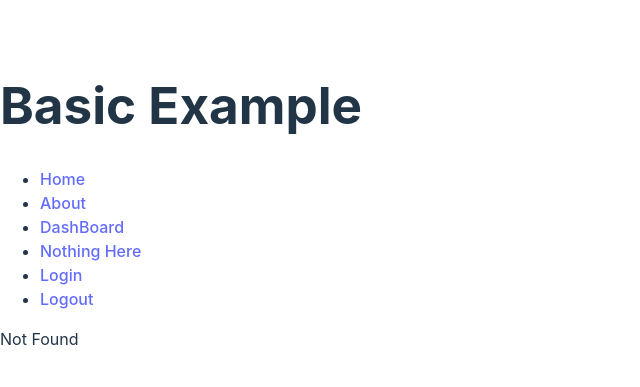
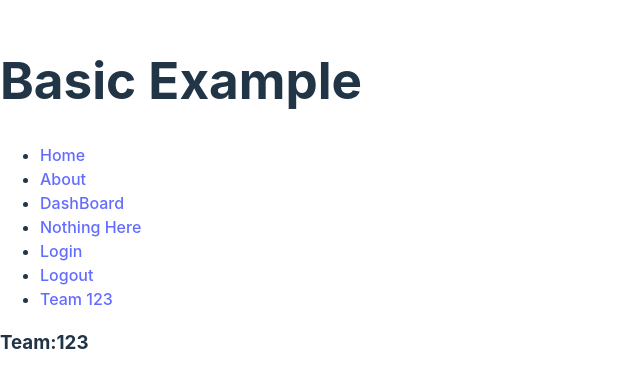
Before and after one commit to brom5033/react-router-dom, a React (Vite) app: page /team/123 in a window 1280 px wide. Before the commit this address had no page. Shown: the part 203-590 px from the top of the page, without its empty margins (0-640 px from the left). Built offline with nearby package versions, Linux system fonts and the light colour scheme; the HTML template or start-up script is replaced by a standard one.

Commit message:
feat(team): add useparams

```diff
--- a/src/App.jsx
+++ b/src/App.jsx
@@ -1,6 +1,7 @@
 import { Routes, Route } from "react-router-dom";
 import Layout from "./routes/Layout";
 import AuthLayout from "./routes/AuthLayout";
+import Team from "./routes/Team";
 
 function App() {
   return (
@@ -14,6 +15,7 @@ function App() {
           <Route path="logout" element={<>Logout</>} />
         </Route>
         <Route path="*" element={<>Not Found</>} />
+        <Route path="team/:teamId" element={<Team />} />
       </Route>
     </Routes>
   );
--- a/src/routes/Layout.jsx
+++ b/src/routes/Layout.jsx
@@ -24,6 +24,9 @@ export default function Layout() {
           <li>
             <Link to="/logout">Logout</Link>
           </li>
+          <li>
+            <Link to="/team/123">Team 123</Link>
+          </li>
         </ul>
       </nav>
       <Outlet />
--- /dev/null
+++ b/src/routes/Team.jsx
@@ -0,0 +1,10 @@
+import { useParams } from "react-router-dom";
+
+export default function Team() {
+  const { teamId } = useParams();
+  return (
+    <div>
+      <h3>Team:{teamId}</h3>
+    </div>
+  );
+}
```
